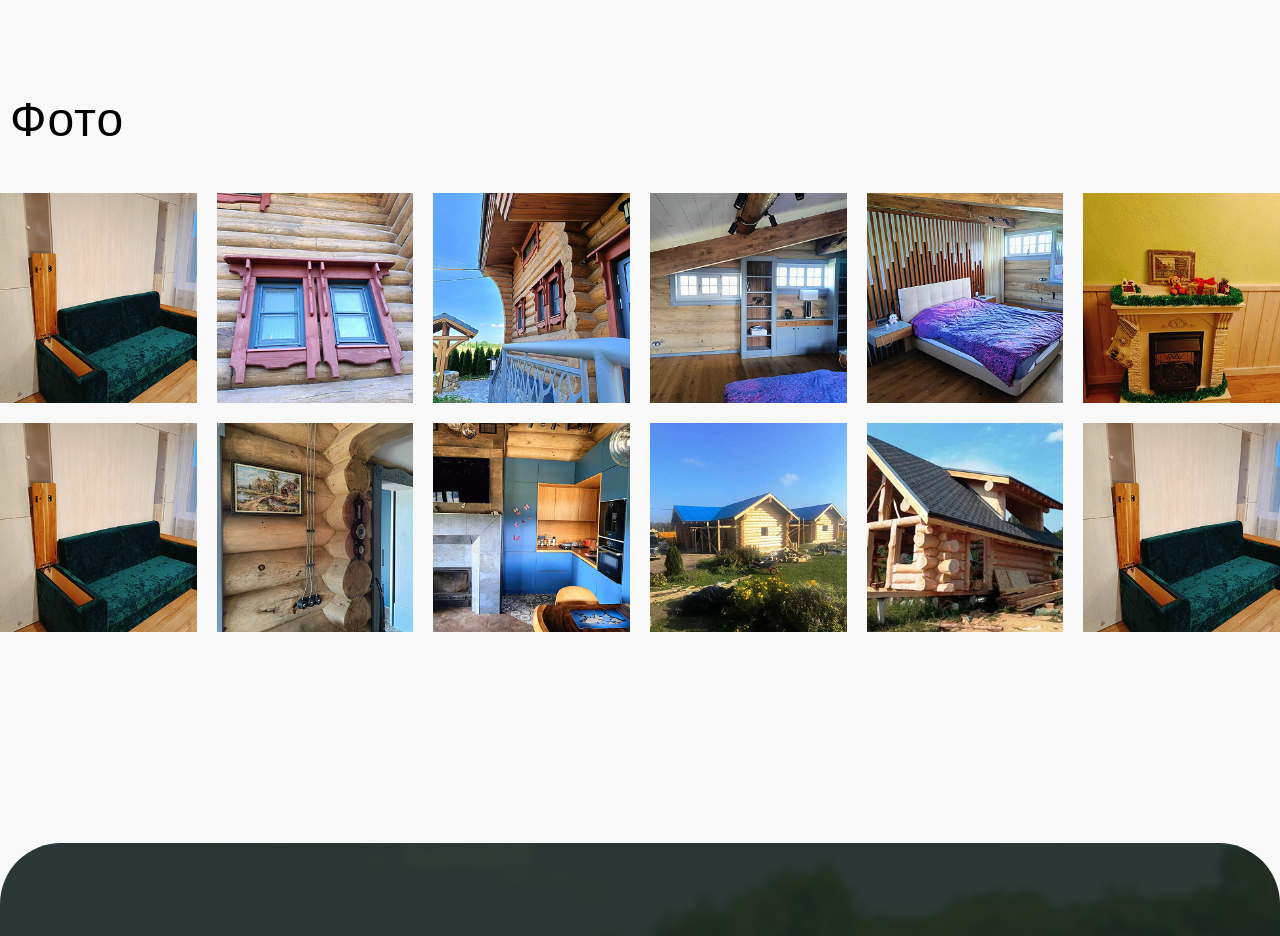
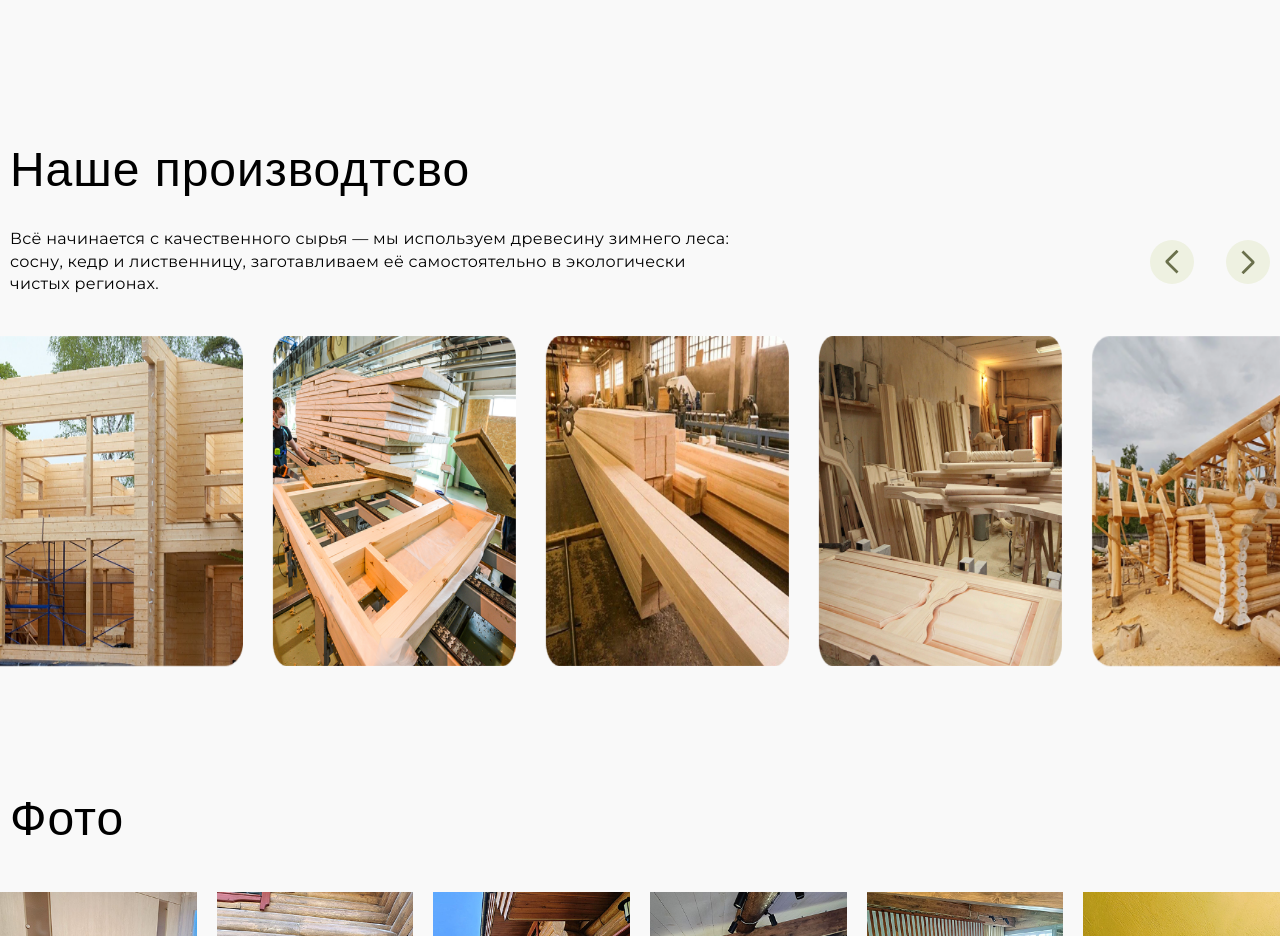
Before and after one commit to nassipkaliv/zodchie, a plain HTML site: page about.html in a window 1280 px wide. Shown: the part 3860-4796 px from the top of the page. Drawn offline with nearby package versions, Linux system fonts and the light colour scheme; a web font is replaced by a local one.

Commit message:
prod arrow

```diff
--- a/about.html
+++ b/about.html
@@ -427,6 +427,77 @@
     </div>
   </section>
 
+  <section class="production">
+    <div class="container">
+      <h2 class="section-title">
+        Наше производтсво
+      </h2>
+      <div class="production-container">
+        <p class="section-text">Всё начинается с качественного сырья — мы используем древесину зимнего леса: сосну, кедр и лиственницу, заготавливаем её самостоятельно в экологически чистых регионах.</p>
+        <div class="production-arrows">
+          <div class="arrow-left prod-arrow-left">
+            <svg width="22" height="24" viewBox="0 0 22 24" fill="none" xmlns="http://www.w3.org/2000/svg">
+              <g clip-path="url(#clip0_128_175)">
+                <path d="M17.5047 21.6024L15.5595 23.5475L4.96469 12.9471C4.79391 12.7773 4.65837 12.5753 4.56588 12.3528C4.4734 12.1303 4.42578 11.8917 4.42578 11.6507C4.42578 11.4098 4.4734 11.1712 4.56588 10.9487C4.65837 10.7262 4.79391 10.5242 4.96469 10.3544L15.5595 -0.251466L17.5029 1.69355L7.55886 11.648L17.5047 21.6024Z" fill="currentColor" />
+              </g>
+              <defs>
+                <clipPath id="clip0_128_175">
+                  <rect width="22" height="24" fill="white" transform="translate(22 24) rotate(180)" />
+                </clipPath>
+              </defs>
+            </svg>
+          </div>
+          <div class="arrow-right prod-arrow-right">
+            <svg width="22" height="24" viewBox="0 0 22 24" fill="none" xmlns="http://www.w3.org/2000/svg">
+              <g clip-path="url(#clip0_128_175)">
+                <path d="M4.49531 2.39756L6.44048 0.452547L17.0353 11.0529C17.2061 11.2227 17.3416 11.4247 17.4341 11.6472C17.5266 11.8697 17.5742 12.1083 17.5742 12.3493C17.5742 12.5902 17.5266 12.8288 17.4341 13.0513C17.3416 13.2738 17.2061 13.4758 17.0353 13.6456L6.44048 24.2515L4.49714 22.3064L14.4411 12.352L4.49531 2.39756Z" fill="currentColor" />
+              </g>
+              <defs>
+                <clipPath id="clip0_128_175">
+                  <rect width="22" height="24" fill="white" />
+                </clipPath>
+              </defs>
+            </svg>
+          </div>
+        </div>
+      </div>
+    </div>
+    <div class="swiper productionSwiper">
+      <div class="swiper-wrapper">
+        <div class="swiper-slide">
+          <img src="assets/img/prod1.png" alt="foto1" class="prodFoto">
+        </div>
+        <div class="swiper-slide">
+          <img src="assets/img/prod2.png" alt="foto1" class="prodFoto">
+        </div>
+        <div class="swiper-slide">
+          <img src="assets/img/prod3.png" alt="foto1" class="prodFoto">
+        </div>
+        <div class="swiper-slide">
+          <img src="assets/img/prod4.png" alt="foto1" class="prodFoto">
+        </div>
+        <div class="swiper-slide">
+          <img src="assets/img/prod5.png" alt="foto1" class="prodFoto">
+        </div>
+        <div class="swiper-slide">
+          <img src="assets/img/prod1.png" alt="foto1" class="prodFoto">
+        </div>
+                <div class="swiper-slide">
+          <img src="assets/img/prod2.png" alt="foto1" class="prodFoto">
+        </div>
+        <div class="swiper-slide">
+          <img src="assets/img/prod3.png" alt="foto1" class="prodFoto">
+        </div>
+        <div class="swiper-slide">
+          <img src="assets/img/prod4.png" alt="foto1" class="prodFoto">
+        </div>
+        <div class="swiper-slide">
+          <img src="assets/img/prod5.png" alt="foto1" class="prodFoto">
+        </div>
+      </div>
+    </div>
+  </section>
+
   <section class="gallery">
     <div class="container">
       <h2 class="section-title">
@@ -484,7 +555,7 @@
           <img src="assets/img/foto1.png" alt="foto1" class="galeryFoto">
         </div>
       </div>
-  </div>
+    </div>
   </section>
 
   <section class="zayavka">
@@ -620,6 +691,29 @@
       },
     }
   });
+  </script>
+
+    <script>
+      const productionSwiper = new Swiper(".productionSwiper", {
+        slidesPerView: 4.8,
+        spaceBetween: 30,
+        loop: true,
+        navigation: {
+          nextEl: '.prod-arrow-right',
+          prevEl: '.prod-arrow-left',
+        },
+        breakpoints: {
+          1024: {
+            slidesPerView: 4.8,
+          },
+          480: {
+            slidesPerView: 3,
+          },
+          0: {
+            slidesPerView: 1,
+          },
+        }
+      });
   </script>
 
   <script>
--- a/css/style.css
+++ b/css/style.css
@@ -2040,4 +2040,43 @@ img {
   justify-content: center;
   background: #eef1e1;
   border-radius: 100%;
-}
+  transition: all 0.3s ease;
+  color: #6a704c;
+}
+.arrow-left:hover, .arrow-right:hover {
+  background: #6a704c;
+  color: #fff;
+}
+
+.production {
+  margin-top: 165px;
+}
+
+.production-container {
+  display: flex;
+  align-items: center;
+  justify-content: space-between;
+  margin-top: 25px;
+  margin-bottom: 40px;
+}
+
+.production-container .section-text {
+  font-family: var(--font-family);
+  font-weight: 400;
+  font-size: 16px;
+  line-height: 140%;
+  letter-spacing: 0.02em;
+  color: #000;
+  max-width: 725px;
+}
+
+.production-arrows {
+  display: flex;
+  align-items: center;
+  gap: 32px;
+}
+
+.prodFoto {
+  height: 330px;
+  width: 100%;
+}
```
Also changed, not shown: assets/img/prod1.png (added), assets/img/prod2.png (added), assets/img/prod3.png (added), assets/img/prod4.png (added), assets/img/prod5.png (added).
